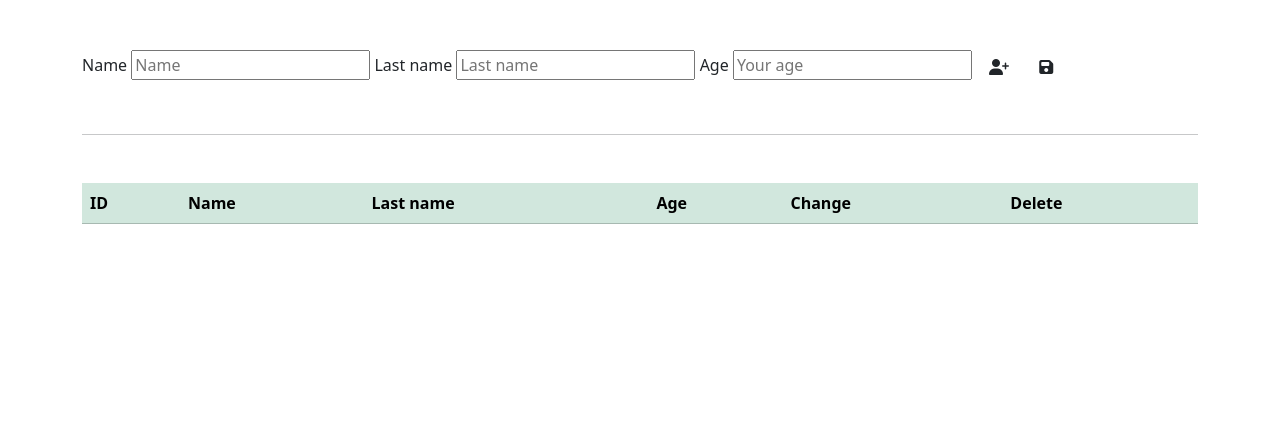
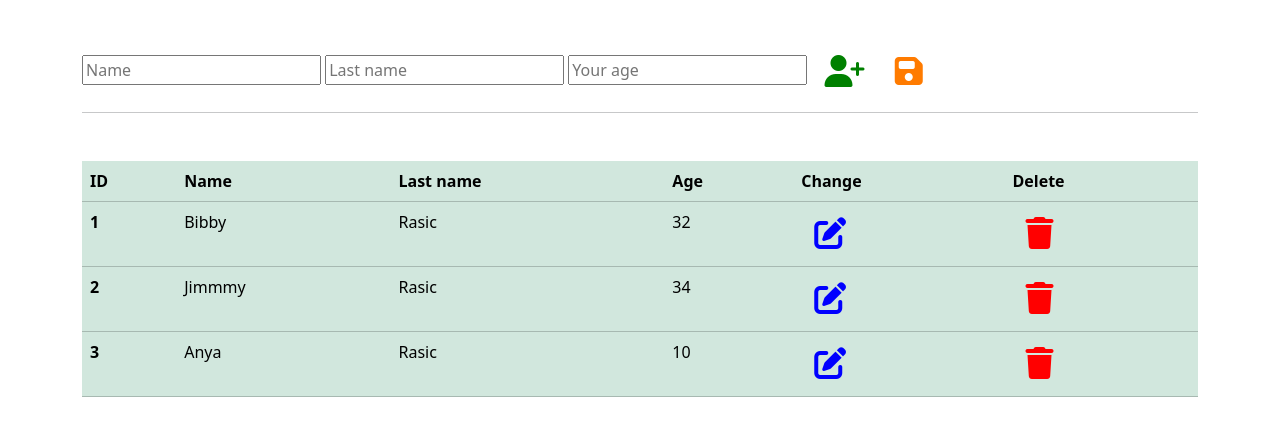
Before and after one commit to jimmyatv/CRUD, a plain HTML site: page index.html in a window 1280 px wide. Drawn offline with nearby package versions, Linux system fonts and the light colour scheme.

Commit message:
Function ADD person - completed

```diff
--- a/app.js
+++ b/app.js
@@ -5,3 +5,67 @@ const inputLastName = document.querySelector('.inputLastName');
 const inputAge = document.querySelector('.inputAge');
 const btnAdd = document.querySelector('.btnAdd');
 const btnSave = document.querySelector('.btnSave');
+const inputTable = document.querySelector('.inputTable');
+
+
+
+
+const individuals = [
+    {
+        name: 'Bibby',
+        lastName: 'Rasic',
+        age: 32
+    },
+    {
+        name: 'Jimmmy',
+        lastName: 'Rasic',
+        age: 34
+    },
+    {
+        name: 'Anya',
+        lastName: 'Rasic',
+        age: 10
+    },
+];
+
+window.addEventListener('load', () => {
+    inputTable.innerHTML = '';
+    individuals.forEach((person, idx) => {
+        inputTable.innerHTML += `
+        <tr>
+            <th>${idx + 1}</th>
+            <td>${person.name}</td>
+            <td>${person.lastName}</td>
+            <td>${person.age}</td>
+            <td><button class="btn btn-basic btnChange"><i class="fa-solid fa-pen-to-square btnChange-blue"></i></i></button></td>
+            <td><button class="btn btn-basic btnDelete"><i class="fa-solid fa-trash btnDelete-red"></i></button></td>
+        </tr>
+        `
+    });
+
+
+});
+
+btnAdd.addEventListener('click', () => {
+    individuals.push({
+        name: inputName.value,
+        lastName: inputLastName.value,
+        age: inputAge.value
+    });
+
+    inputTable.innerHTML = '';
+    individuals.forEach((person, idx) => {
+        inputTable.innerHTML += `
+        <tr>
+            <th>${idx + 1}</th>
+            <td>${person.name}</td>
+            <td>${person.lastName}</td>
+            <td>${person.age}</td>
+            <td><button class="btn btn-basic btnChange"><i class="fa-solid fa-pen-to-square btnChange-blue"></i></i></button></td>
+            <td><button class="btn btn-basic btnDelete"><i class="fa-solid fa-trash btnDelete-red"></i></button></td>
+        </tr>
+        `
+    });
+
+
+});
--- a/index.html
+++ b/index.html
@@ -11,23 +11,17 @@
 </head>
 <body>
 
-    <div class="container mt-5">
+    <div class="container mt-5 buttons">
 
-        <label for="">Name</label>
         <input type="text" class="inputName" placeholder="Name">
-
-        <label for="">Last name</label>
         <input type="text" class="inputLastName" placeholder="Last name">
-
-        <label for="">Age</label>
         <input type="text" class="inputAge" placeholder="Your age">
 
-        <button class="btn btn-basic btnAdd"><i class="fa-sharp fa-solid fa-user-plus"></i></button>
-        <button class="btn btn-basic btnSave"><i class="fa-solid fa-floppy-disk"></i></i></button>
+        <button class="btn btn-basic btnAdd"><i class="fa-sharp fa-solid fa-user-plus btnAdd-green"></i></button>
+        <button class="btn btn-basic btnSave"><i class="fa-solid fa-floppy-disk btnSave-yellow"></i></i></button>
 
+        <hr>
 
-
-<hr class="mt-5">
         <table class="table table-success table-hover mt-5">
             <thead>
               <tr>
@@ -39,7 +33,7 @@
                 <th scope="col">Delete</th>
             </tr>
             </thead>
-            <tbody class="tabelaUnos">
+            <tbody class="inputTable">
               <!-- <tr>
                 <th>1</th>
                 <td>Aleksandar</td>
--- a/style.css
+++ b/style.css
@@ -0,0 +1,16 @@
+body i {
+    font-size: xx-large;
+}
+
+.buttons .btnAdd-green {
+    color: green;
+}
+.buttons .btnSave-yellow {
+    color: rgb(255, 123, 0);
+}
+.buttons .btnChange-blue {
+    color: blue;
+}
+.buttons .btnDelete-red {
+    color: red;
+}
```
